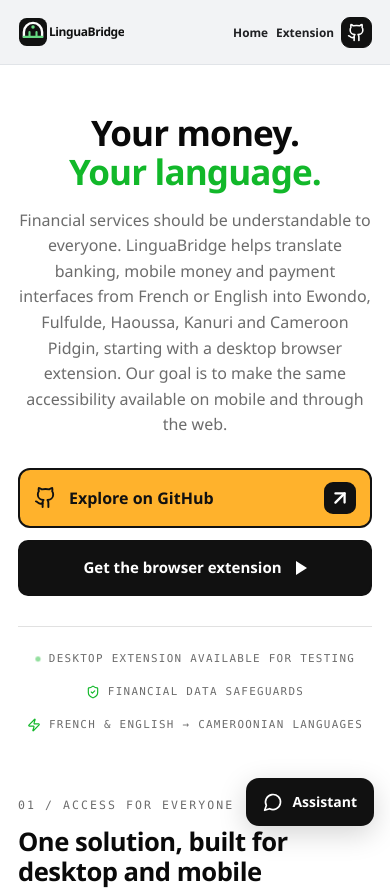
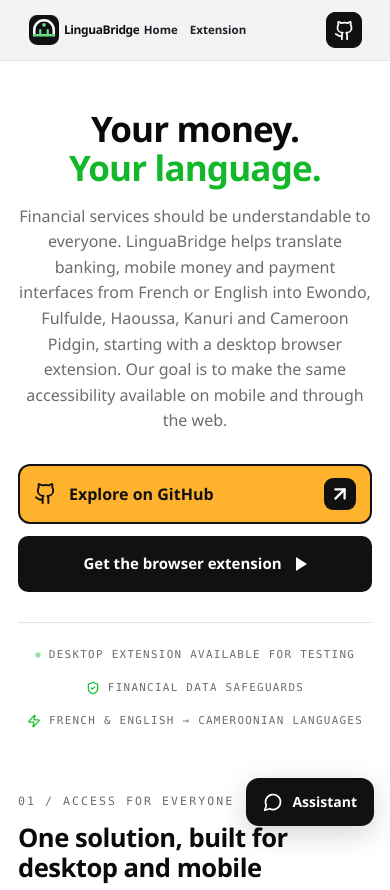
Before and after one commit to AnonyDes/LinguaBridge, a Next.js app in the folder linguabridge/apps/web/: page / in a window 390 px wide. Shown: the top 890 px of the page. Built offline with nearby package versions, Linux system fonts and the light colour scheme; no server answers.

Commit message:
Force single-row header with centered navigation and white GitHub icon inside black square

```diff
--- a/linguabridge/apps/web/src/app/globals.css
+++ b/linguabridge/apps/web/src/app/globals.css
@@ -861,3 +861,47 @@ pre, code { overflow-wrap: anywhere; word-break: break-word; }
   body:has(.lb-assistant-page) .lb-mobile-assistant-trigger { display: none; }
   body:has(.lb-assistant-page) footer { display: none; }
 }
+
+
+/* Header: one horizontal row, centered links, GitHub aligned at right */
+.lb-fixed-header .lb-header-row {
+  width: min(100% - 32px, 1280px);
+  margin-inline: auto;
+  min-height: 68px;
+  display: grid !important;
+  grid-template-columns: minmax(0, 1fr) auto minmax(0, 1fr) !important;
+  align-items: center;
+  column-gap: 10px;
+  flex-wrap: nowrap !important;
+}
+.lb-fixed-header .lb-header-brand { grid-column: 1; grid-row: 1; justify-self: start; min-width: 0; }
+.lb-fixed-header .lb-header-nav {
+  grid-column: 2; grid-row: 1; justify-self: center;
+  display: flex; align-items: center; justify-content: center;
+  gap: clamp(8px, 2vw, 26px); width: max-content; margin: 0;
+}
+.lb-fixed-header .lb-header-github {
+  grid-column: 3; grid-row: 1; justify-self: end;
+  display: inline-flex !important; flex: none;
+  width: 40px; height: 40px; border-radius: 11px;
+  background: #101010; color: #fff;
+  border: 1px solid #101010;
+}
+.lb-fixed-header .lb-header-github svg { display: block; width: 21px; height: 21px; stroke: #fff; }
+@media (max-width: 700px) {
+  .lb-fixed-header .lb-header-row { width: calc(100% - 20px); min-height: 60px; column-gap: 5px; }
+  .lb-fixed-header .lb-header-brand { gap: 5px; font-size: clamp(.75rem, 2.7vw, 1rem); }
+  .lb-fixed-header .lb-logo-mark { width: 31px; height: 31px; }
+  .lb-fixed-header .lb-logo-mark svg { width: 30px; height: 30px; }
+  .lb-fixed-header .lb-header-nav { gap: 2px; }
+  .lb-fixed-header .lb-nav-item { font-size: clamp(.72rem, 2.7vw, .85rem); padding: 8px 5px; }
+  .lb-fixed-header .lb-header-github { width: 36px; height: 36px; border-radius: 9px; }
+}
+@media (max-width: 380px) {
+  .lb-fixed-header .lb-header-row { width: calc(100% - 14px); column-gap: 3px; }
+  .lb-fixed-header .lb-brand-word { font-size: .73rem; }
+  .lb-fixed-header .lb-logo-mark { width: 27px; height: 27px; }
+  .lb-fixed-header .lb-logo-mark svg { width: 27px; height: 27px; }
+  .lb-fixed-header .lb-nav-item { font-size: .71rem; padding: 7px 3px; }
+  .lb-fixed-header .lb-header-github { width: 31px; height: 31px; }
+}
```
